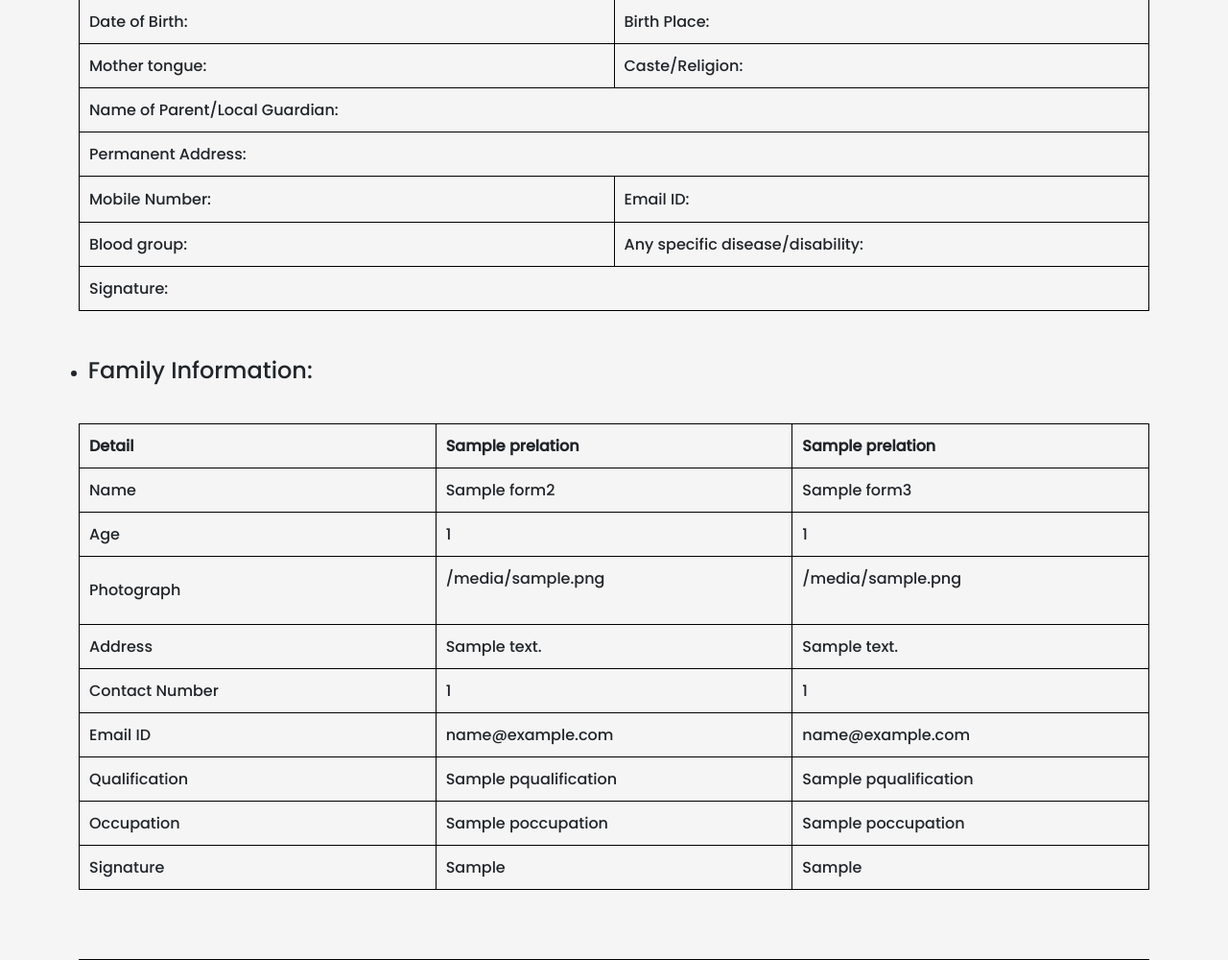
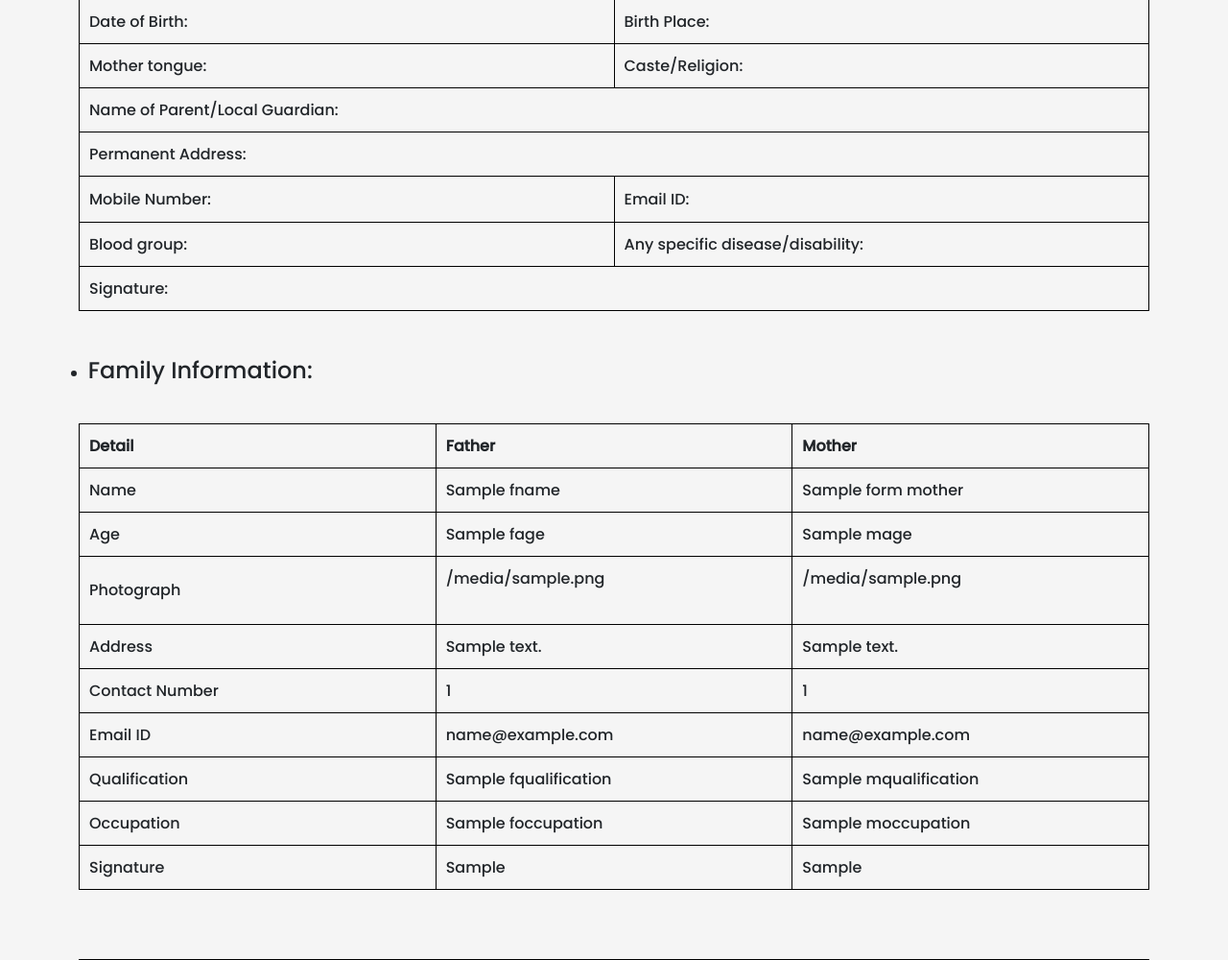
Before and after one commit to churiharsh/Proctor-System, a Django app: template templates/usersite/personalinfo.html in a window 1280 px wide. Shown: the part 184-1184 px from the top of the page at 96% size. Run offline with Django 4.2, Linux system fonts and the light colour scheme; tables that the repository leaves empty hold one stand-in row (values such as "Sample post"); the template is opened without the code that fills it: values that come from a table or form of the project are taken from there, most other values are stand-ins (such as "Sample title", 1, 10 or a date in 2020); some libraries are stand-ins or nearby versions.

Commit message:
Two pages working

```diff
--- a/templates/usersite/academic.html
+++ b/templates/usersite/academic.html
@@ -282,14 +282,14 @@
 
      <div class="container" id="bottombtns">
         <br> <br>
-        <a href="{%url 'achievementdetails'%}">
+
             <input class="btn btn-primary submit-btn" type="submit" value="Next" style="float: right; padding-left:5px 50px; width:136px;height:36px"  min="0" max="500000000000">
         </a>
         <a href="">
             <input class="btn btn-primary submit-btn" type="submit" value="Save" style="float: right; padding:5px 50px;margin-right:30px" id="save" >
         </a>
         </a>
-         <a href="{%url 'personalinfo'%}">
+         <a href="">
           <input class="btn btn-primary submit-btn" type="button" value="Back" style="width:127px" >
       </a>
 
--- a/templates/usersite/personalinfo.html
+++ b/templates/usersite/personalinfo.html
@@ -106,65 +106,65 @@
 					<thead>
 						<tr>
 							<th>Detail</th>
-							<th>{{form2.prelation}}</th>
-							<th>{{form3.prelation}}</th>
+							<th>Father</th>
+							<th>Mother</th>
 						</tr>
 					</thead>
 
 					<tbody>
 						<tr>
 							<td>Name</td>
-							<td>{{form2.pname}}</td>
-							<td>{{form3.pname}}</td>
+							<td>{{formFather.fname}}</td>
+							<td>{{formMother.mname}}</td>
 						</tr>
 						<tr>
 							<td>Age</td>
-							<td>{{form2.page}}</td>
-							<td>{{form3.page}}</td>
+							<td>{{formFather.fage}}</td>
+							<td>{{formMother.mage}}</td>
 						</tr>
 
 						<tr>
 							<td>Photograph</td>
-							<td>{{form2.parent_image}}<br> <br>
+							<td>{{formFather.father_image}}<br> <br>
 							</td>
-							<td>{{form3.parent_image}} <br> <br>
+							<td>{{formMother.mother_image}} <br> <br>
 								</td>
 						</tr>
 
 						<tr>
 							<td>Address</td>
-							<td>{{form2.paddress}}</td>
-							<td>{{form3.paddress}}</textarea></td>
+							<td>{{formFather.faddress}}</td>
+							<td>{{formMother.maddress}}</textarea></td>
 						</tr>
 
 						<tr>
 							<td>Contact Number</td>
-							<td>{{form2.pcontact_num}}</td>
-							<td>{{form3.pcontact_num}}</td>
+							<td>{{formFather.fcontact_num}}</td>
+							<td>{{formMother.mcontact_num}}</td>
 						</tr>
 
 						<tr>
 							<td>Email ID</td>
-							<td>{{form2.pemail}}</td>
-							<td>{{form3.pemail}}</td>
+							<td>{{formFather.femail}}</td>
+							<td>{{formMother.memail}}</td>
 						</tr>
 
 						<tr>
 							<td>Qualification</td>
-							<td>{{form2.pqualification}}</td>
-							<td>{{form3.pqualification}}</td>
+							<td>{{formFather.fqualification}}</td>
+							<td>{{formMother.mqualification}}</td>
 						</tr>
 
 						<tr>
 							<td>Occupation</td>
-							<td>{{form2.poccupation}}</td>
-							<td>{{form3.poccupation}}</td>
+							<td>{{formFather.foccupation}}</td>
+							<td>{{formMother.moccupation}}</td>
 						</tr>
 
 						<tr>
 							<td>Signature</td>
-							<td>{{form2.parent_sign}}</td>
-							<td>{{form3.parent_sign}}</td>
+							<td>{{formFather.father_sign}}</td>
+							<td>{{formMother.mother_sign}}</td>
 						</tr>
 
 
--- a/usersite/urls.py
+++ b/usersite/urls.py
@@ -8,8 +8,8 @@ from django.conf.urls.static import static
 urlpatterns = [
     # path('',views.home_view),
     path('',views.adm_details),
-    path('personal_details/',views.stud_personal_details),
-    path('academic_details/',views.academicDetails),
+    path('page1/',views.stud_personal_details),
+    path('page2/',views.academicDetails),
 ]
 
 if settings.DEBUG:
```
Also changed, not shown: usersite/models.py (+12 -12 lines), usersite/views.py (+5 -5 lines), media/WIN_20220624_22_41_16_Pro_3.jpg (added), media/WIN_20220624_22_41_16_Pro_3_i4z2vCM.jpg (added), media/WIN_20220702_12_38_12_Pro.jpg (added), usersite/migrations/0017_auto_20221219_2120.py (added).
